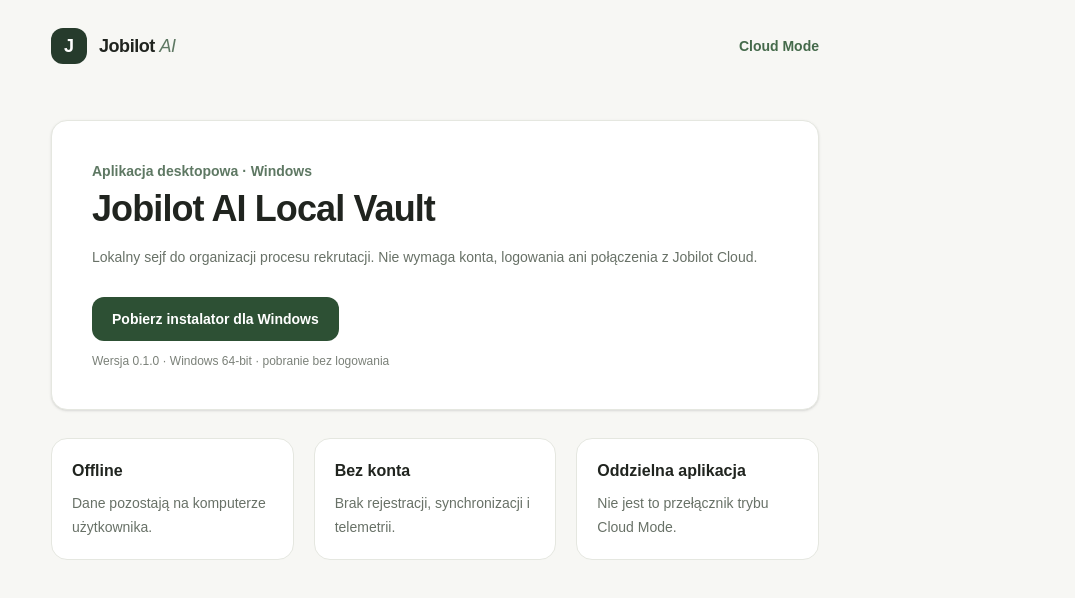
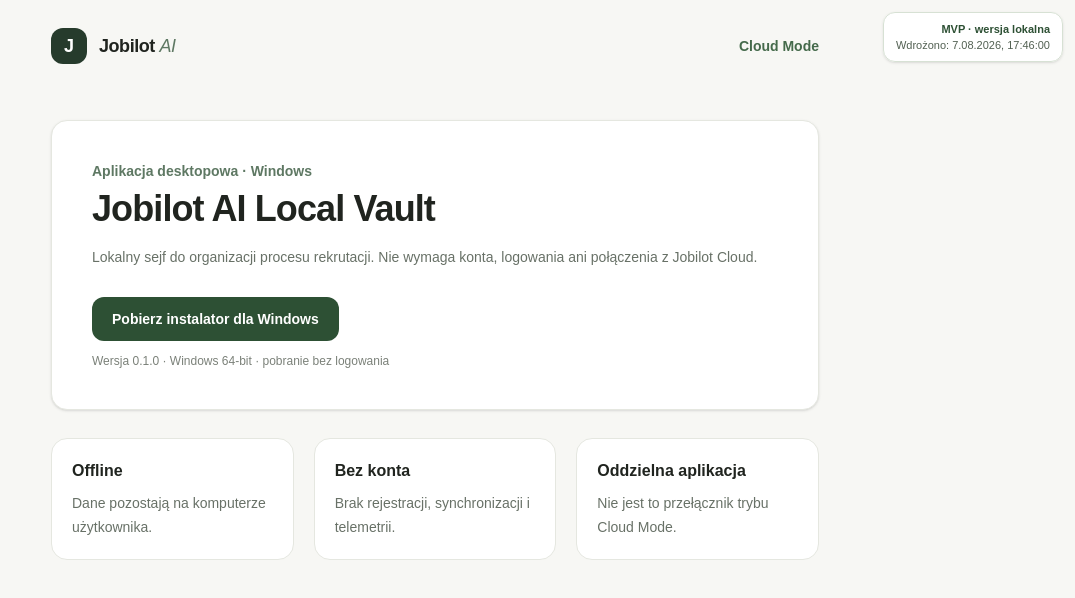
Before and after one commit to kamiln123/jobilot-ai, a Next.js app in the folder apps/cloud/: page /local-vault in a window 1280 px wide. Shown: the top 598 px of the page, without its empty margins (205-1280 px from the left). Built offline with nearby package versions, Linux system fonts and the light colour scheme.

Commit message:
chore: show temporary cloud deployment status

```diff
--- a/apps/cloud/src/app/layout.tsx
+++ b/apps/cloud/src/app/layout.tsx
@@ -1,4 +1,6 @@
 import type { Metadata } from "next";
+
+import { DeploymentStatus } from "@/components/deployment-status";
 import "./globals.css";
 
 export const metadata: Metadata = {
@@ -13,7 +15,10 @@ export default function RootLayout({
 }>) {
   return (
     <html lang="pl" className="h-full antialiased">
-      <body className="min-h-full flex flex-col">{children}</body>
+      <body className="min-h-full flex flex-col">
+        <DeploymentStatus />
+        {children}
+      </body>
     </html>
   );
 }
--- /dev/null
+++ b/apps/cloud/src/components/deployment-status.tsx
@@ -0,0 +1,23 @@
+const builtAt = new Date().toISOString();
+
+function formatDeploymentTime(value: string) {
+  return new Intl.DateTimeFormat("pl-PL", {
+    dateStyle: "short",
+    timeStyle: "medium",
+    timeZone: "Europe/Warsaw",
+  }).format(new Date(value));
+}
+
+export function DeploymentStatus() {
+  const commit = process.env.VERCEL_GIT_COMMIT_SHA?.slice(0, 7) ?? "lokalna";
+
+  return (
+    <aside
+      aria-label="Informacja o wdrożeniu MVP"
+      className="fixed right-3 top-3 z-50 rounded-xl border border-[#d7e1d4] bg-white/95 px-3 py-2 text-right text-[11px] leading-4 text-[#526052] shadow-sm backdrop-blur"
+    >
+      <p className="font-semibold text-[#2d5034]">MVP · wersja {commit}</p>
+      <p>Wdrożono: {formatDeploymentTime(builtAt)}</p>
+    </aside>
+  );
+}
```
